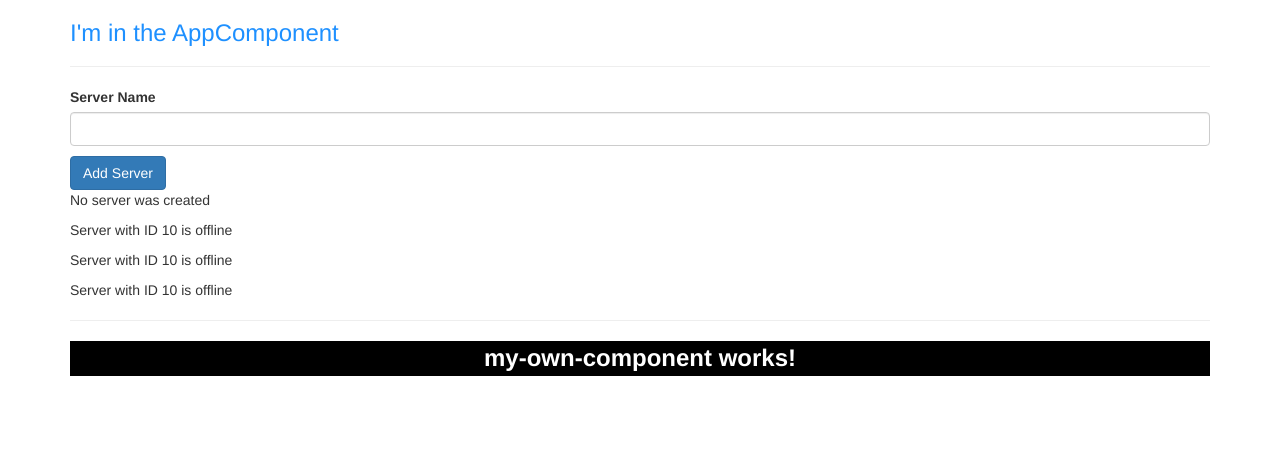
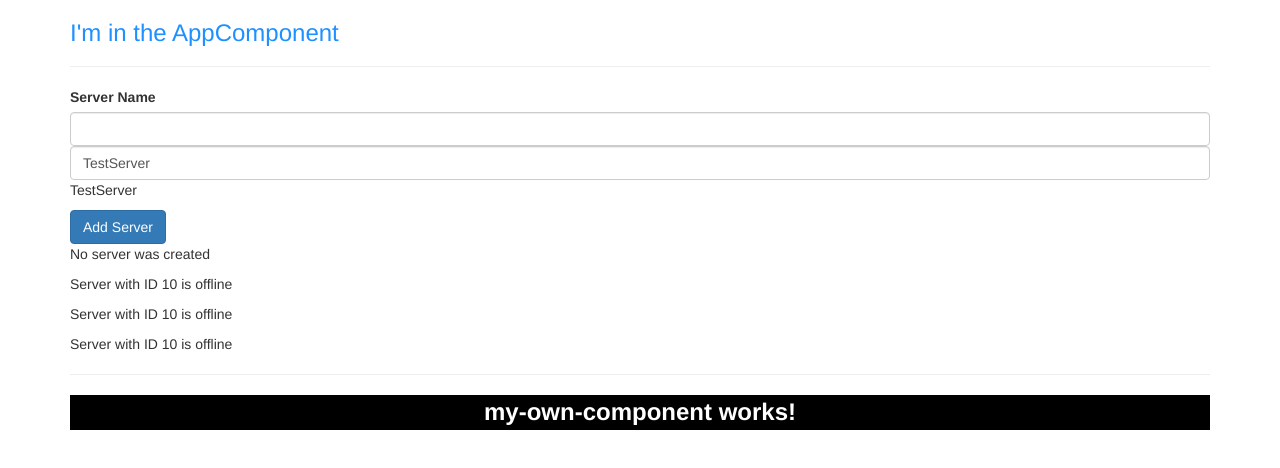
Before and after one commit to ArtemNikolaev/angular-the-complete-guide, an Angular app: page / in a window 1280 px wide. Shown: the top 468 px of the page. Built offline with nearby package versions, Linux system fonts and the light colour scheme.

Commit message:
33. Two-Way-Databinding

```diff
--- a/src/app/servers/servers.component.html
+++ b/src/app/servers/servers.component.html
@@ -3,6 +3,10 @@
     type="text"
     class="form-control"
     (input)="onUpdateServerName($event)" />
+<input
+    type="text"
+    class="form-control"
+    [(ngModel)]="serverName"  />
 <p>{{serverName}}</p>
 <button
     class="btn btn-primary"
--- a/src/app/servers/servers.component.ts
+++ b/src/app/servers/servers.component.ts
@@ -13,7 +13,7 @@ import { Component, OnInit } from '@angular/core';
 export class ServersComponent implements OnInit {
   allowNewServer = false;
   serverCreationStatus = "No server was created";
-  serverName = '';
+  serverName = 'TestServer';
 
   constructor() {
     setTimeout(() => {
```
